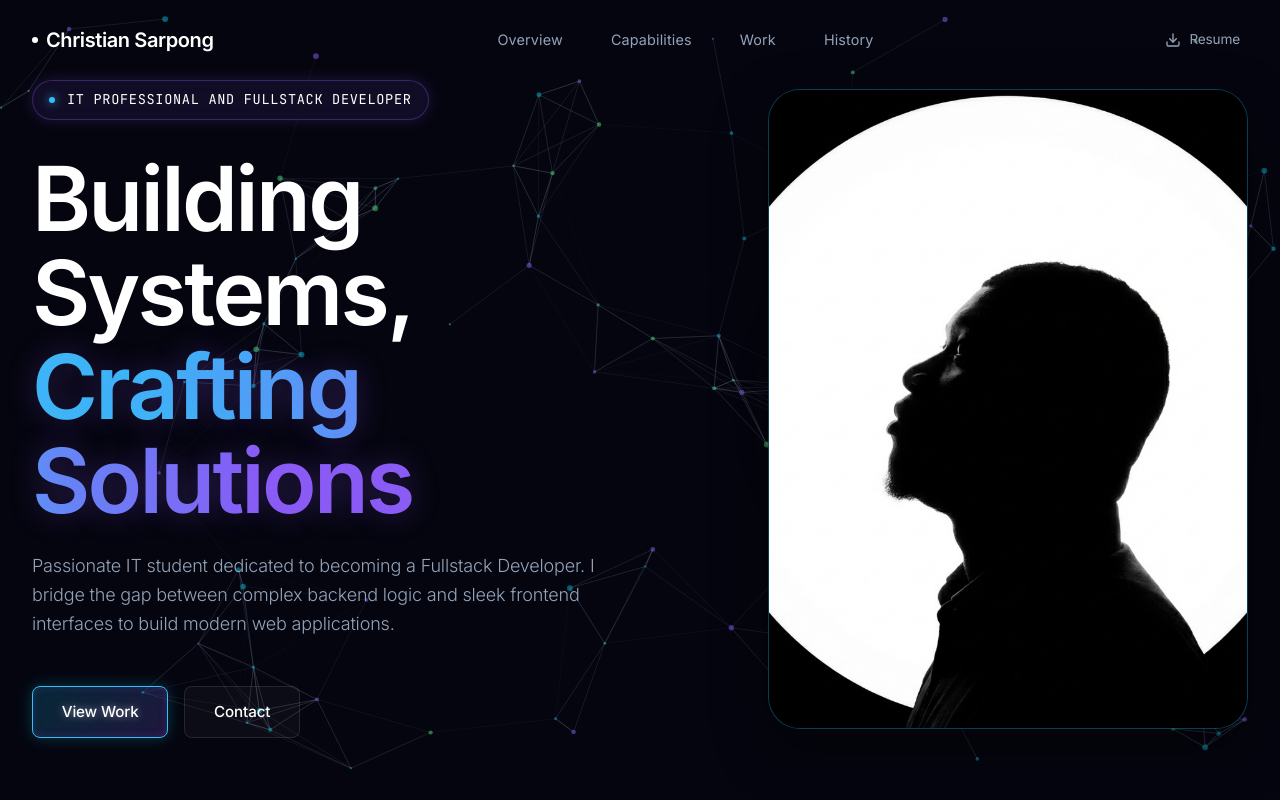
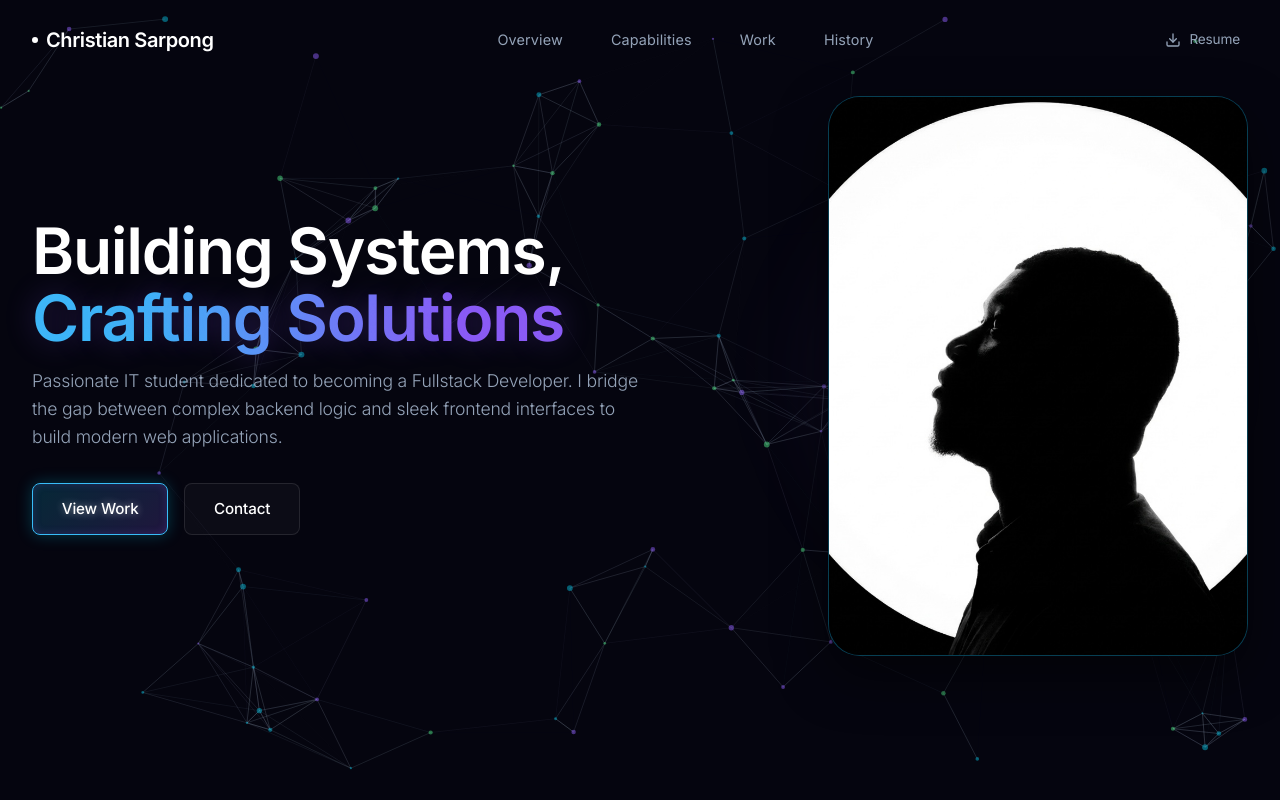
Before and after one commit to chrisarpong/Personal_portfolio, a React (Vite) app: page / in a window 1280 px wide. Shown: the top 800 px of the page. Built offline with nearby package versions, Linux system fonts and the light colour scheme.

Commit message:
style: Refined Hero sizing and removed badge to fit first screen

```diff
--- a/src/components/Footer.jsx
+++ b/src/components/Footer.jsx
@@ -11,9 +11,6 @@ const Footer = () => {
                             <span className="logo-dot"></span>
                             Christian Sarpong
                         </a>
-                        <p className="footer-desc mono-text">
-                            Engineering the Future of Web
-                        </p>
                     </div>
 
                     <div className="footer-links-wrapper">
--- a/src/components/Hero.css
+++ b/src/components/Hero.css
@@ -48,9 +48,11 @@
 }
 
 .hero-title {
-    margin-bottom: 1.5rem;
+    font-size: clamp(2.5rem, 5vw, 4rem);
+    margin-bottom: 1rem;
     line-height: 1.05;
     color: #fff;
+    letter-spacing: -0.02em;
 }
 
 /* Cyber glowing gradient for the hero text */
@@ -63,9 +65,12 @@
 }
 
 .hero-desc {
-    max-width: 600px;
-    margin-bottom: 3rem;
+    font-size: 1.1rem;
+    max-width: 100%;
+    /* Allow text to spread naturally across the flex column */
+    margin-bottom: 2rem;
     line-height: 1.6;
+    color: var(--text-secondary);
 }
 
 .hero-actions {
@@ -88,9 +93,9 @@
 
 .hero-image-box {
     position: relative;
-    width: 480px;
-    height: 640px;
-    /* Much larger, premium portrait dimensions */
+    width: 420px;
+    height: 560px;
+    /* Optimized portrait dimensions to fit the viewport safely */
     border-radius: 32px;
     overflow: hidden;
     display: flex;
--- a/src/components/Hero.jsx
+++ b/src/components/Hero.jsx
@@ -49,11 +49,6 @@ const Hero = () => {
                     initial="hidden"
                     animate="visible"
                 >
-                    <motion.div className="hero-badge" variants={itemVariants}>
-                        <span className="status-indicator"></span>
-                        <span className="mono-text">IT professional and Fullstack Developer</span>
-                    </motion.div>
-
                     <motion.h1 className="hero-title" variants={itemVariants}>
                         Building Systems, <span className="text-shimmer">Crafting Solutions</span>
                     </motion.h1>
```
